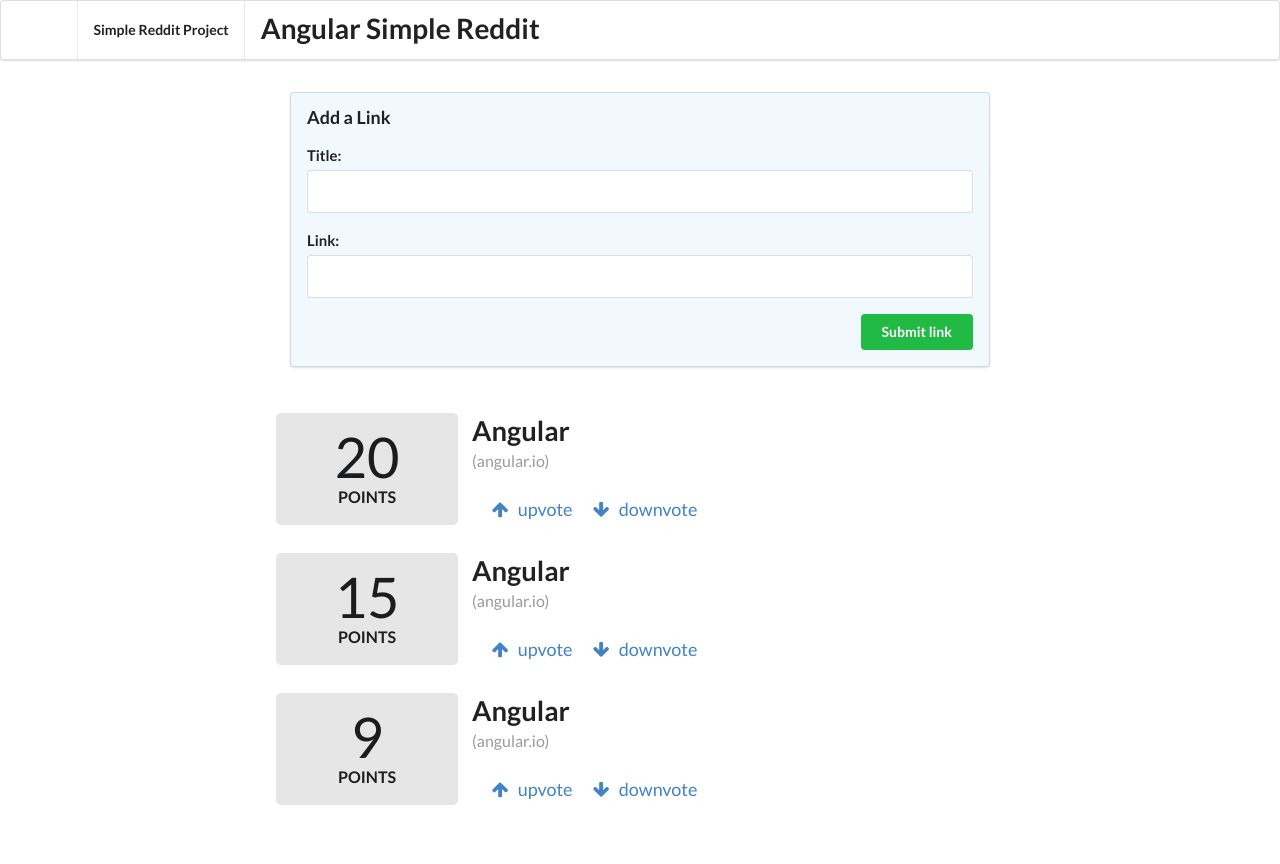
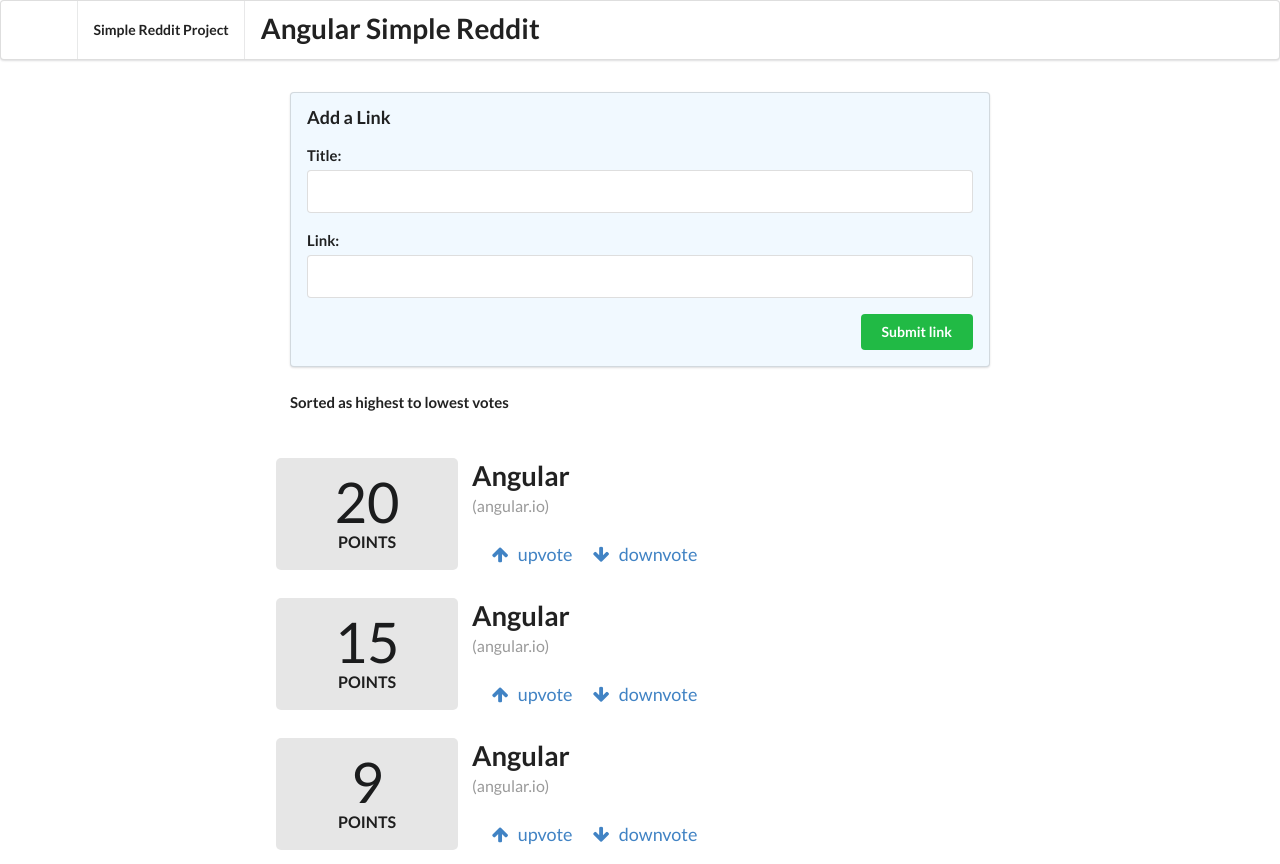
Before and after one commit to soumyaRauth/angular-reddit-app, an Angular app: page / in a window 1280 px wide. Before the commit the page ends 819 px from the top, so only its background shows below. Built offline with nearby package versions, Linux system fonts and the light colour scheme.

Commit message:
sorting label added

```diff
--- a/src/app/app.component.html
+++ b/src/app/app.component.html
@@ -17,6 +17,7 @@
   </button>
 </form>
 
+<h4>Sorted as highest to lowest votes</h4>
 <div class="ui grid posts" >
   <app-article *ngFor="let article of sortArticles()" [article]="article"> </app-article>
 </div>
```
